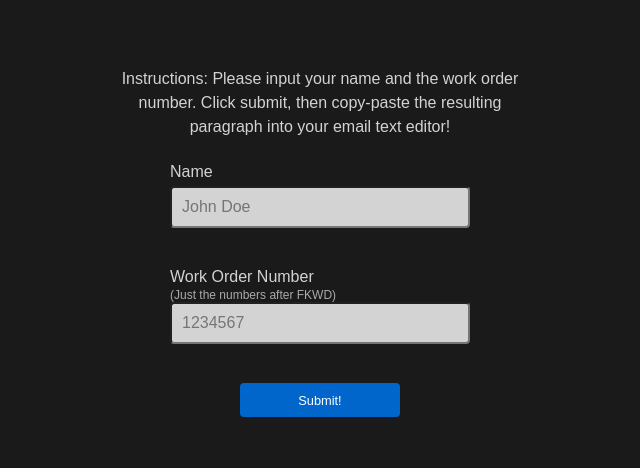
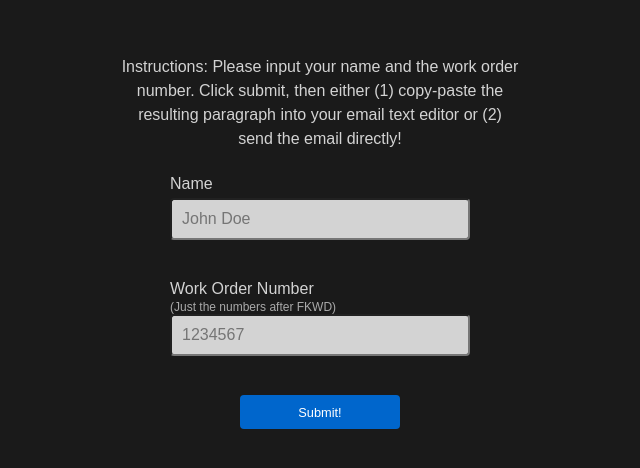
Before and after one commit to jjjayjackson/foursite-email-generator, a plain HTML site: page index.html in a window 1280 px wide. Shown: the part 158-626 px from the top of the page, without its empty margins (320-960 px from the left). Drawn offline with Linux system fonts and the light colour scheme.

Commit message:
Update index.html
Changed the instructions on the main html page — added the direct email option

```diff
--- a/index.html
+++ b/index.html
@@ -7,7 +7,7 @@
   </head>
   <body>
 
-	<p class="instructions">Instructions: Please input your name and the work order number. Click submit, then copy-paste the resulting paragraph into your email text editor!</p>
+	<p class="instructions">Instructions: Please input your name and the work order number. Click submit, then either (1) copy-paste the resulting paragraph into your email text editor or (2) send the email directly!</p>
 
 <div class="field">
   <label for="name"">Name</label>
```
